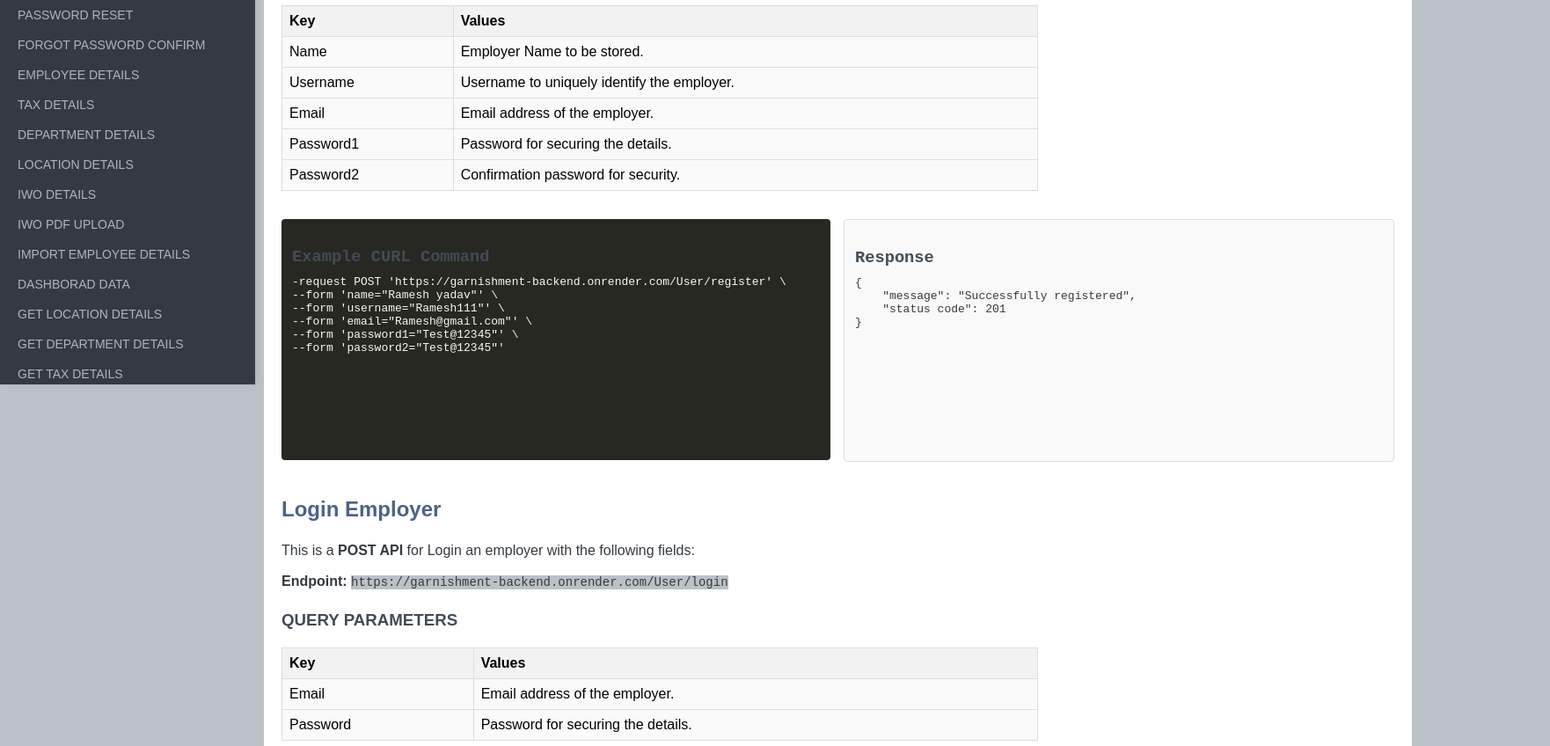
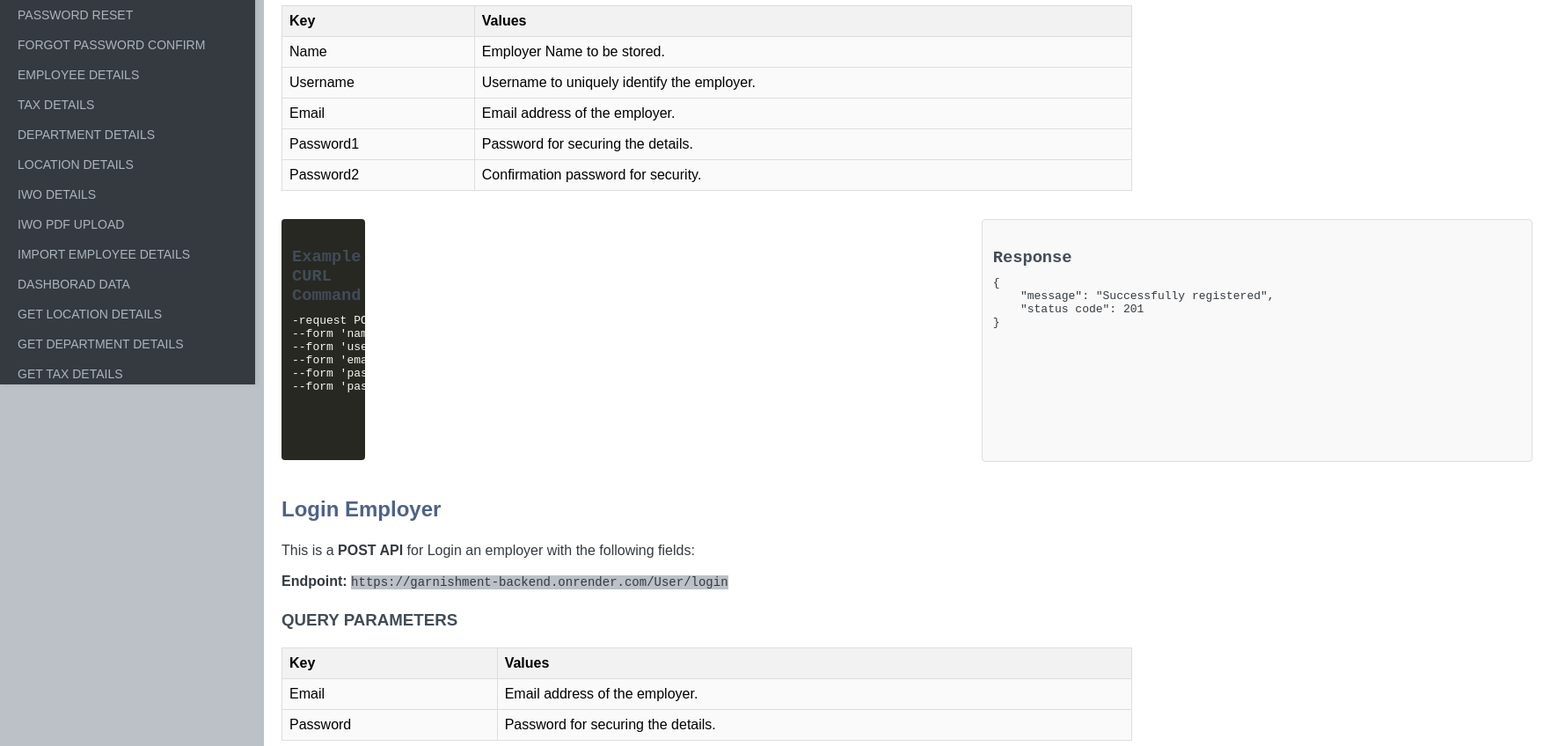
Before and after one commit to RJ-git8585/API-Document, a plain HTML site: page index.HTML in a window 1280 px wide. Shown: the part 403-1251 px from the top of the page at 88% size, 1762 px wide, since content can reach past the window. Drawn offline with Linux system fonts and the light colour scheme.

Commit message:
code size cum kiya : Sourabh

```diff
--- a/styles.css
+++ b/styles.css
@@ -70,7 +70,7 @@ body {
     flex: 1;
     display: inline-block;
     height: 250px; /* Ensure the height adjusts according to content */
-    max-width: 600px; /* Limit the maximum width */
+    max-width: 5%; /* Limit the maximum width */
 }
 .response {
     background-color: #f9f9f9;
```
